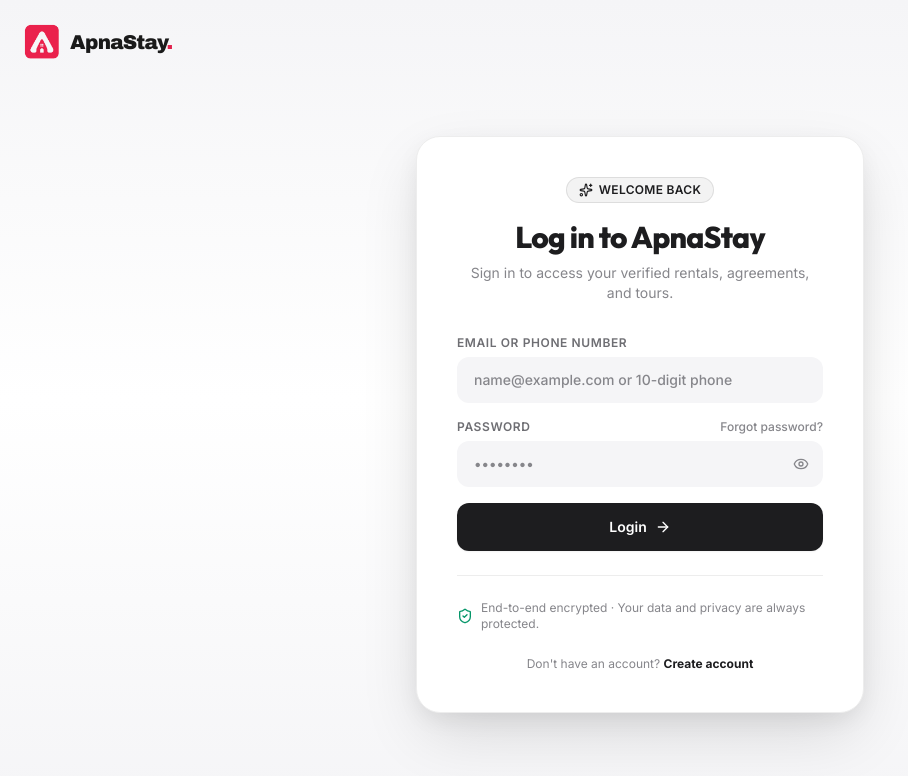
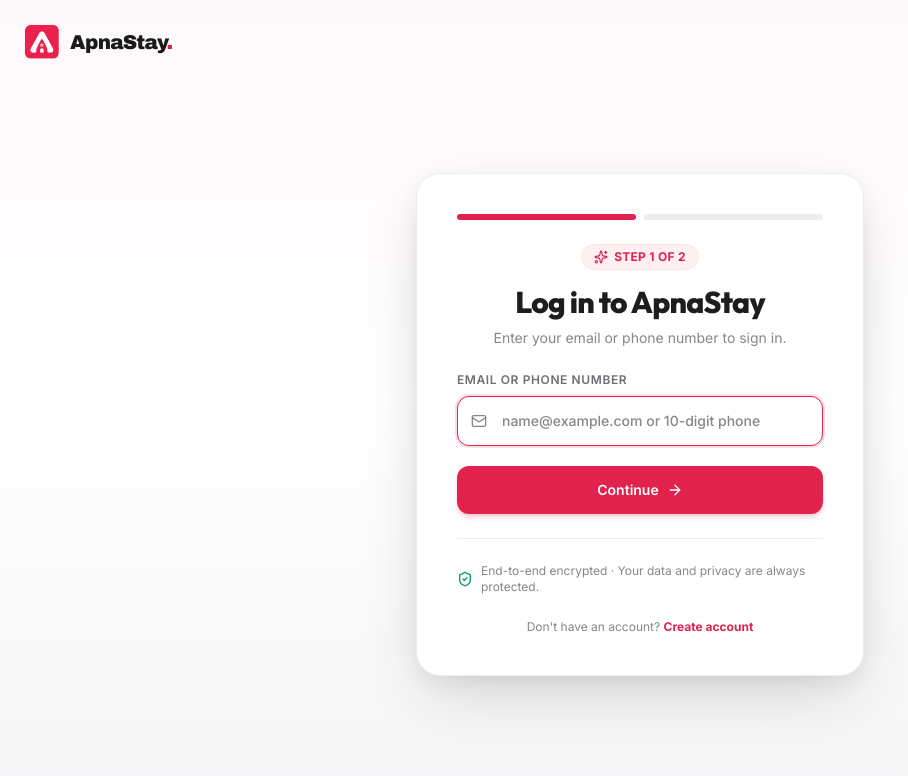
Before and after one commit to amannex/apnastay, a Next.js app: page /login in a window 1280 px wide. Shown: the top 776 px of the page, without its empty margins (0-908 px from the left). Built offline with nearby package versions, Linux system fonts and the light colour scheme; no server answers.

Commit message:
feat(login): progressive single-field flow with ApnaStay primary color

```diff
--- a/src/views/LoginPage.tsx
+++ b/src/views/LoginPage.tsx
@@ -8,12 +8,14 @@ import {
   CheckCircle2,
   Loader2,
   ArrowRight,
+  ArrowLeft,
   Eye,
   EyeOff,
   ShieldCheck,
   Sparkles,
   Mail,
   Lock,
+  User,
   HelpCircle
 } from 'lucide-react';
 import { handleRoleRedirect } from '../lib/auth/session';
@@ -32,6 +34,7 @@ export default function LoginPage() {
   const { handleLoginSuccess } = useApp();
   const { login } = useAuth();
 
+  const [step, setStep] = useState<1 | 2>(1);
   const [identifier, setIdentifier] = useState(prefilledEmail);
   const [password, setPassword] = useState('');
   const [showPassword, setShowPassword] = useState(false);
@@ -58,29 +61,41 @@ export default function LoginPage() {
     }
   }, [prefilledEmail]);
 
-  // Client-side validation
-  const validateForm = (): boolean => {
-    const errors: Record<string, string> = {};
+  // Client-side validations
+  const validateIdentifier = (): boolean => {
     const trimmedId = identifier.trim();
-
     if (!trimmedId) {
-      errors.identifier = 'Email or phone number is required.';
-    } else {
+      setFieldErrors({ identifier: 'Email or phone number is required.' });
+      return false;
+    }
     const isEmail = trimmedId.includes('@') && trimmedId.includes('.');
     const digitsOnly = trimmedId.replace(/\D/g, '');
     const isPhone = digitsOnly.length >= 10 && digitsOnly.length <= 15;
 
     if (!isEmail && !isPhone) {
-        errors.identifier = 'Please enter a valid email address or 10-digit phone number.';
+      setFieldErrors({ identifier: 'Please enter a valid email address or 10-digit phone number.' });
+      return false;
     }
+    setFieldErrors({});
+    return true;
+  };
+
+  const validatePassword = (): boolean => {
+    if (!password) {
+      setFieldErrors({ password: 'Password is required.' });
+      return false;
     }
+    setFieldErrors({});
+    return true;
+  };
 
-    if (!password) {
-      errors.password = 'Password is required.';
+  const handleNextStep = (e?: React.FormEvent) => {
+    if (e) e.preventDefault();
+    if (validateIdentifier()) {
+      setStep(2);
+      setFieldErrors({});
+      setAlertError(null);
     }
-
-    setFieldErrors(errors);
-    return Object.keys(errors).length === 0;
   };
 
   const handleInputChange = (field: string) => {
@@ -98,14 +113,18 @@ export default function LoginPage() {
 
   const handleSubmit = async (e: React.FormEvent) => {
     e.preventDefault();
-    setAlertError(null);
-    setSuccessMessage(null);
 
-    // Validation error handling
-    if (!validateForm()) {
+    if (step === 1) {
+      handleNextStep();
       return;
     }
 
+    if (!validatePassword()) {
+      return;
+    }
+
+    setAlertError(null);
+    setSuccessMessage(null);
     setIsSubmitting(true);
 
     try {
@@ -163,28 +182,75 @@ export default function LoginPage() {
   };
 
   return (
-    <main className="min-h-screen bg-gradient-to-b from-[#F5F5F7] via-white to-[#F5F5F7] flex flex-col items-center justify-center pt-20 sm:pt-24 pb-12 px-4 sm:px-6 lg:px-8">
+    <main className="min-h-screen bg-gradient-to-b from-[#FDF2F4]/50 via-white to-[#F5F5F7] flex flex-col items-center justify-center pt-20 sm:pt-24 pb-12 px-4 sm:px-6 lg:px-8">
       <div className="w-full max-w-md bg-white rounded-3xl shadow-apple-lg border border-[#EDEDED] p-8 sm:p-10 transition-all my-auto">
+
+        {/* STEP PROGRESS BAR */}
+        <div className="flex items-center gap-2 mb-6">
+          <div className="h-1.5 rounded-full flex-1 transition-all duration-300 bg-[#E1224D]" />
+          <div
+            className={`h-1.5 rounded-full flex-1 transition-all duration-300 ${
+              step === 2 ? 'bg-[#E1224D]' : 'bg-[#EDEDED]'
+            }`}
+          />
+        </div>
+
         {/* HEADER */}
-        <div className="text-center mb-8">
-          <div className="inline-flex items-center gap-1.5 px-3 py-1 rounded-full bg-[#1D1D1F]/5 border border-[#1D1D1F]/10 mb-4">
-            <Sparkles className="w-3.5 h-3.5 text-[#1D1D1F]" />
-            <span className="text-xs font-semibold tracking-wide uppercase text-[#1D1D1F]">
-              Welcome Back
+        <div className="text-center mb-6">
+          <div className="inline-flex items-center gap-1.5 px-3 py-1 rounded-full bg-rose-50 border border-rose-100 mb-3.5">
+            {step === 1 ? (
+              <>
+                <Sparkles className="w-3.5 h-3.5 text-[#E1224D]" />
+                <span className="text-xs font-bold tracking-wide uppercase text-[#E1224D]">
+                  Step 1 of 2
                 </span>
+              </>
+            ) : (
+              <>
+                <Lock className="w-3.5 h-3.5 text-[#E1224D]" />
+                <span className="text-xs font-bold tracking-wide uppercase text-[#E1224D]">
+                  Step 2 of 2
+                </span>
+              </>
+            )}
           </div>
           <h1 className="text-2xl sm:text-3xl font-extrabold tracking-tight text-[#1D1D1F]">
-            Log in to ApnaStay
+            {step === 1 ? 'Log in to ApnaStay' : 'Enter your password'}
           </h1>
           <p className="text-sm text-[#86868B] mt-2">
-            Sign in to access your verified rentals, agreements, and tours.
+            {step === 1
+              ? 'Enter your email or phone number to sign in.'
+              : 'Enter your password to access your account.'}
           </p>
         </div>
 
+        {/* STEP 2: USER IDENTIFIER PILL WITH CHANGE BUTTON */}
+        {step === 2 && (
+          <div className="flex items-center justify-between p-3 rounded-2xl bg-rose-50/70 border border-rose-100 text-xs mb-5 animate-fade-in">
+            <div className="flex items-center gap-2.5 min-w-0">
+              <div className="w-7 h-7 rounded-full bg-[#E1224D] text-white flex items-center justify-center text-xs font-bold shrink-0 shadow-sm">
+                <User className="w-3.5 h-3.5" />
+              </div>
+              <span className="font-semibold text-[#1A1A1A] truncate">{identifier}</span>
+            </div>
+            <button
+              type="button"
+              onClick={() => {
+                setStep(1);
+                setAlertError(null);
+                setFieldErrors({});
+              }}
+              className="text-[#E1224D] hover:text-[#C71B42] font-bold text-xs hover:underline shrink-0 ml-2 cursor-pointer"
+            >
+              Change
+            </button>
+          </div>
+        )}
+
         {/* TOP ALERT: ERROR OR SUCCESS */}
         {alertError && (
-          <div className="mb-6 p-4 rounded-2xl bg-red-50 border border-red-200 flex items-start gap-3 text-sm text-red-700 animate-fade-in">
-            <AlertCircle className="w-5 h-5 text-red-500 shrink-0 mt-0.5" />
+          <div className="mb-6 p-4 rounded-2xl bg-rose-50 border border-rose-200 flex items-start gap-3 text-sm text-rose-700 animate-fade-in">
+            <AlertCircle className="w-5 h-5 text-rose-500 shrink-0 mt-0.5" />
             <div className="flex-1 font-medium leading-relaxed">{alertError}</div>
           </div>
         )}
@@ -196,16 +262,18 @@ export default function LoginPage() {
           </div>
         )}
 
-        {/* LOGIN FORM */}
+        {/* STEP-BY-STEP FORM: SHOWS ONE FIELD AT A TIME */}
         <form onSubmit={handleSubmit} className="space-y-4">
-          {/* EMAIL OR PHONE INPUT */}
-          <div>
-            <label className="block text-xs font-semibold text-[#6E6E73] uppercase tracking-wider mb-1.5">
+          {step === 1 ? (
+            /* STEP 1: ONLY EMAIL OR PHONE NUMBER FIELD */
+            <div className="animate-fade-in">
+              <label className="block text-xs font-semibold text-[#6E6E73] uppercase tracking-wider mb-2">
                 Email or phone number
               </label>
               <div className="relative">
                 <input
                   type="text"
+                  autoFocus
                   autoComplete="username"
                   placeholder="name@example.com or 10-digit phone"
                   value={identifier}
@@ -213,27 +281,40 @@ export default function LoginPage() {
                     setIdentifier(e.target.value);
                     handleInputChange('identifier');
                   }}
-                className={`w-full px-4 py-3 rounded-xl bg-[#F5F5F7] border text-sm text-[#1D1D1F] placeholder-[#86868B] outline-none transition-all font-medium ${
+                  className={`w-full pl-11 pr-4 py-3.5 rounded-xl bg-[#F5F5F7] border text-sm text-[#1D1D1F] placeholder-[#86868B] outline-none transition-all font-medium ${
                     fieldErrors.identifier
-                    ? 'border-red-400 bg-red-50/20 focus:border-red-500'
-                    : 'border-transparent focus:border-[#1D1D1F] focus:bg-white'
+                      ? 'border-rose-400 bg-rose-50/20 focus:border-[#E1224D]'
+                      : 'border-transparent focus:border-[#E1224D] focus:ring-2 focus:ring-[#E1224D]/15 focus:bg-white'
                   }`}
                 />
+                <Mail className="w-4 h-4 text-[#86868B] absolute left-3.5 top-1/2 -translate-y-1/2 pointer-events-none" />
               </div>
               {fieldErrors.identifier && (
-              <p className="text-[11px] text-red-500 mt-1 font-medium">{fieldErrors.identifier}</p>
+                <p className="text-[11px] text-rose-600 mt-1.5 font-medium flex items-center gap-1">
+                  <AlertCircle className="w-3.5 h-3.5 shrink-0" />
+                  {fieldErrors.identifier}
+                </p>
               )}
+
+              {/* CONTINUE TO NEXT FIELD BUTTON */}
+              <button
+                type="submit"
+                className="w-full mt-5 py-3.5 rounded-xl bg-[#E1224D] hover:bg-[#C71B42] text-white text-sm font-semibold flex items-center justify-center gap-2 transition-all shadow-md shadow-[#E1224D]/20 active:scale-[0.99] cursor-pointer"
+              >
+                <span>Continue</span>
+                <ArrowRight className="w-4 h-4" />
+              </button>
             </div>
-
-          {/* PASSWORD INPUT */}
-          <div>
-            <div className="flex items-center justify-between mb-1.5">
+          ) : (
+            /* STEP 2: ONLY PASSWORD FIELD */
+            <div className="animate-fade-in">
+              <div className="flex items-center justify-between mb-2">
                 <label className="block text-xs font-semibold text-[#6E6E73] uppercase tracking-wider">
                   Password
                 </label>
                 <Link
                   href="/forgot-password"
-                className="text-xs text-[#86868B] hover:text-[#1D1D1F] font-medium transition-colors cursor-pointer"
+                  className="text-xs text-[#E1224D] hover:text-[#C71B42] font-semibold transition-colors cursor-pointer"
                 >
                   Forgot password?
                 </Link>
@@ -241,19 +322,21 @@ export default function LoginPage() {
               <div className="relative">
                 <input
                   type={showPassword ? 'text' : 'password'}
+                  autoFocus
                   autoComplete="current-password"
-                placeholder="••••••••"
+                  placeholder="Enter your password"
                   value={password}
                   onChange={(e) => {
                     setPassword(e.target.value);
                     handleInputChange('password');
                   }}
-                className={`w-full pl-4 pr-11 py-3 rounded-xl bg-[#F5F5F7] border text-sm text-[#1D1D1F] placeholder-[#86868B] outline-none transition-all font-medium ${
+                  className={`w-full pl-11 pr-11 py-3.5 rounded-xl bg-[#F5F5F7] border text-sm text-[#1D1D1F] placeholder-[#86868B] outline-none transition-all font-medium ${
                     fieldErrors.password
-                    ? 'border-red-400 bg-red-50/20 focus:border-red-500'
-                    : 'border-transparent focus:border-[#1D1D1F] focus:bg-white'
+                      ? 'border-rose-400 bg-rose-50/20 focus:border-[#E1224D]'
+                      : 'border-transparent focus:border-[#E1224D] focus:ring-2 focus:ring-[#E1224D]/15 focus:bg-white'
                   }`}
                 />
+                <Lock className="w-4 h-4 text-[#86868B] absolute left-3.5 top-1/2 -translate-y-1/2 pointer-events-none" />
                 <button
                   type="button"
                   onClick={() => setShowPassword(!showPassword)}
@@ -264,15 +347,17 @@ export default function LoginPage() {
                 </button>
               </div>
               {fieldErrors.password && (
-              <p className="text-[11px] text-red-500 mt-1 font-medium">{fieldErrors.password}</p>
+                <p className="text-[11px] text-rose-600 mt-1.5 font-medium flex items-center gap-1">
+                  <AlertCircle className="w-3.5 h-3.5 shrink-0" />
+                  {fieldErrors.password}
+                </p>
               )}
-          </div>
 
               {/* LOGIN SUBMIT BUTTON */}
               <button
                 type="submit"
                 disabled={isSubmitting}
-            className="w-full mt-2 py-3.5 rounded-xl bg-[#1D1D1F] hover:bg-black text-white text-sm font-semibold flex items-center justify-center gap-2 transition-all shadow-sm active:scale-[0.99] disabled:opacity-70 cursor-pointer"
+                className="w-full mt-5 py-3.5 rounded-xl bg-[#E1224D] hover:bg-[#C71B42] text-white text-sm font-semibold flex items-center justify-center gap-2 transition-all shadow-md shadow-[#E1224D]/20 active:scale-[0.99] disabled:opacity-70 cursor-pointer"
               >
                 {isSubmitting ? (
                   <>
@@ -286,6 +371,22 @@ export default function LoginPage() {
                   </>
                 )}
               </button>
+
+              {/* BACK TO PREVIOUS STEP BUTTON */}
+              <button
+                type="button"
+                onClick={() => {
+                  setStep(1);
+                  setAlertError(null);
+                  setFieldErrors({});
+                }}
+                className="w-full mt-3 py-2 text-xs font-semibold text-[#6B7280] hover:text-[#1D1D1F] transition-colors flex items-center justify-center gap-1.5 cursor-pointer"
+              >
+                <ArrowLeft className="w-3.5 h-3.5" />
+                <span>Back to previous step</span>
+              </button>
+            </div>
+          )}
         </form>
 
         {/* SECURITY PROMISE FOOTER */}
@@ -300,7 +401,7 @@ export default function LoginPage() {
             Don&apos;t have an account?{' '}
             <Link
               href="/register"
-              className="text-[#1D1D1F] font-bold hover:underline transition-all"
+              className="text-[#E1224D] font-bold hover:underline transition-all"
             >
               Create account
             </Link>
```
Lines whose indentation alone changed are shown as unchanged.
